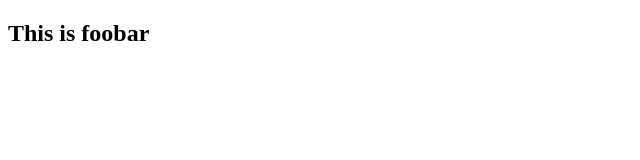
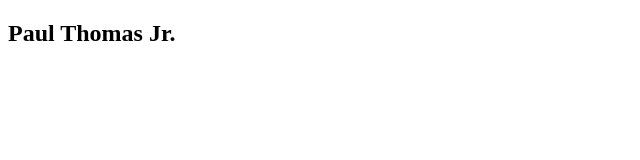
Before and after one commit to PaulT315/foobar, a plain HTML site: page index.html in a window 1280 px wide. Shown: the full height of the page, 0-640 px from the left. Drawn offline with Linux system fonts and the light colour scheme.

Commit message:
update h2 with my name

```diff
--- a/index.html
+++ b/index.html
@@ -7,6 +7,6 @@
     <title>I'm Committed</title>
 </head>
 <body>
-    <h2>This is foobar</h2>
+    <h2>Paul Thomas Jr.</h2>
 </body>
 </html>
```
